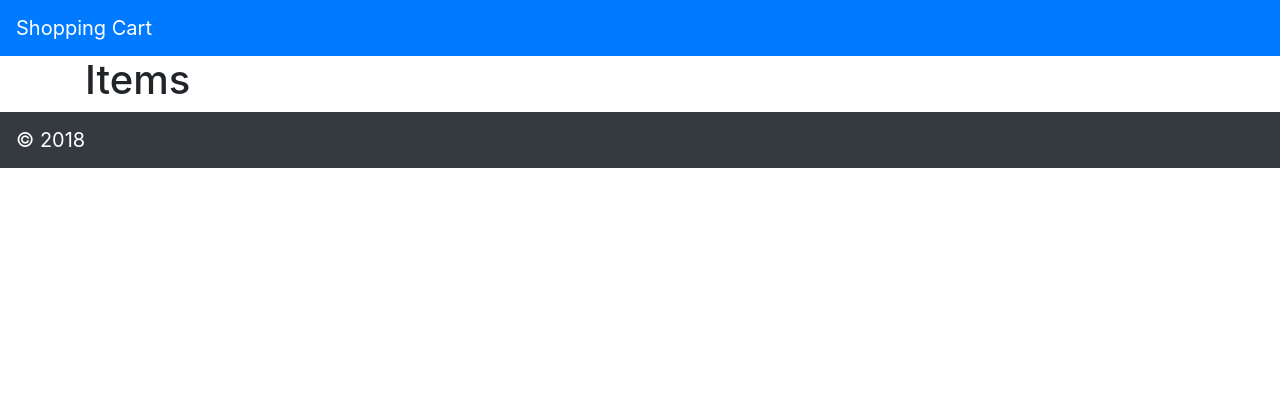
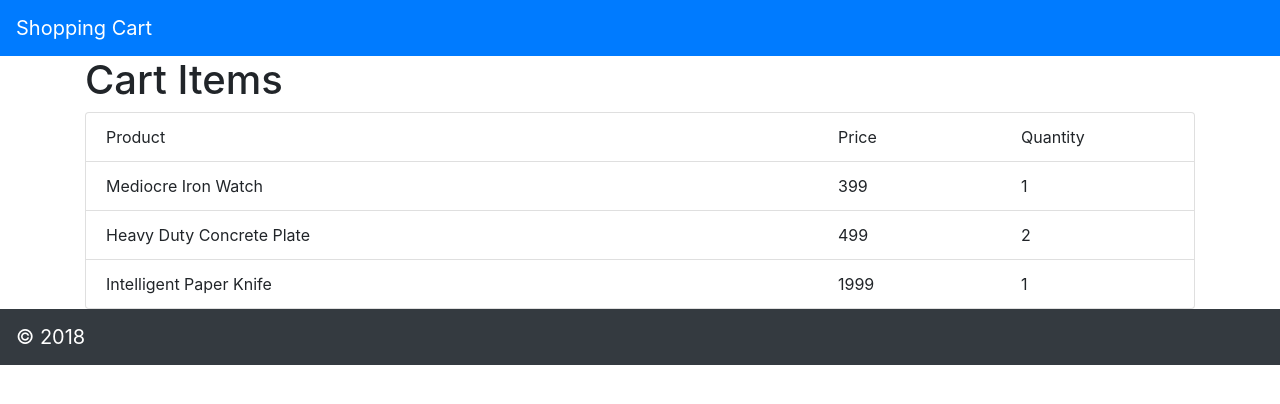
Before and after one commit to jsavone/shopping-cart, a React (Create React App) app: page / in a window 1280 px wide. Shown: the top 404 px of the page. Built offline with nearby package versions, Linux system fonts and the light colour scheme.

Commit message:
Added shopping list items

```diff
--- a/src/App.js
+++ b/src/App.js
@@ -3,13 +3,20 @@
 import CartHeader from './Components/CartHeader'
 import CartFooter from './Components/CartFooter'
 import CartItems from './Components/CartItems'
+import CartItem from './Components/CartItem'
 
 class App extends Component {
   render() {
+    let cartItemsList = [
+      { id: 1, product: { id: 40, name: 'Mediocre Iron Watch', priceInCents: 399 }, quantity: 1 },
+      { id: 2, product: { id: 41, name: 'Heavy Duty Concrete Plate', priceInCents: 499 }, quantity: 2 },
+      { id: 3, product: { id: 42, name: 'Intelligent Paper Knife', priceInCents: 1999 }, quantity: 1 },
+    ]
+
     return (
       <div className="App">
         <CartHeader />
-        <CartItems />
+        <CartItems items={cartItemsList}/>
         <CartFooter copyright={'2018'} />
       </div>
     );
--- a/src/Components/CartHeader.js
+++ b/src/Components/CartHeader.js
@@ -1,6 +1,6 @@
 import React, { Component } from 'react';
 
-const cartHeader = () => {
+const cartHeader = (props) => {
   return(
     <nav className="navbar navbar-dark bg-primary">
       <a className="navbar-brand" href="#">Shopping Cart</a>
--- /dev/null
+++ b/src/Components/CartItem.js
@@ -0,0 +1,16 @@
+import React from 'react'
+
+
+const cartItem = (props) => {
+  return (
+    <div className="list-group-item">
+      <div className="row">
+        <div className="col-md-8">{props.item.product.name}</div>
+        <div className="col-md-2">{props.item.product.priceInCents}</div>
+        <div className="col-md-2">{props.item.quantity}</div>
+      </div>
+    </div>
+  )
+}
+
+export default cartItem
--- a/src/Components/CartItems.js
+++ b/src/Components/CartItems.js
@@ -1,9 +1,22 @@
 import React from 'react'
+import CartItem from './CartItem'
 
 const cartItems = (props) => {
+  let cartItemList = props.items.map(item => <CartItem key={item.id} item={item} />)
+
   return (
     <div className="container">
-      <h1>Items</h1>
+      <h1>Cart Items</h1>
+      <div className="list-group">
+        <div className="list-group-item">
+          <div className="row">
+            <div className="col-md-8">Product</div>
+            <div className="col-md-2">Price</div>
+            <div className="col-md-2">Quantity</div>
+          </div>
+        </div>
+        {cartItemList}
+      </div>
     </div>
   )
 }
```
